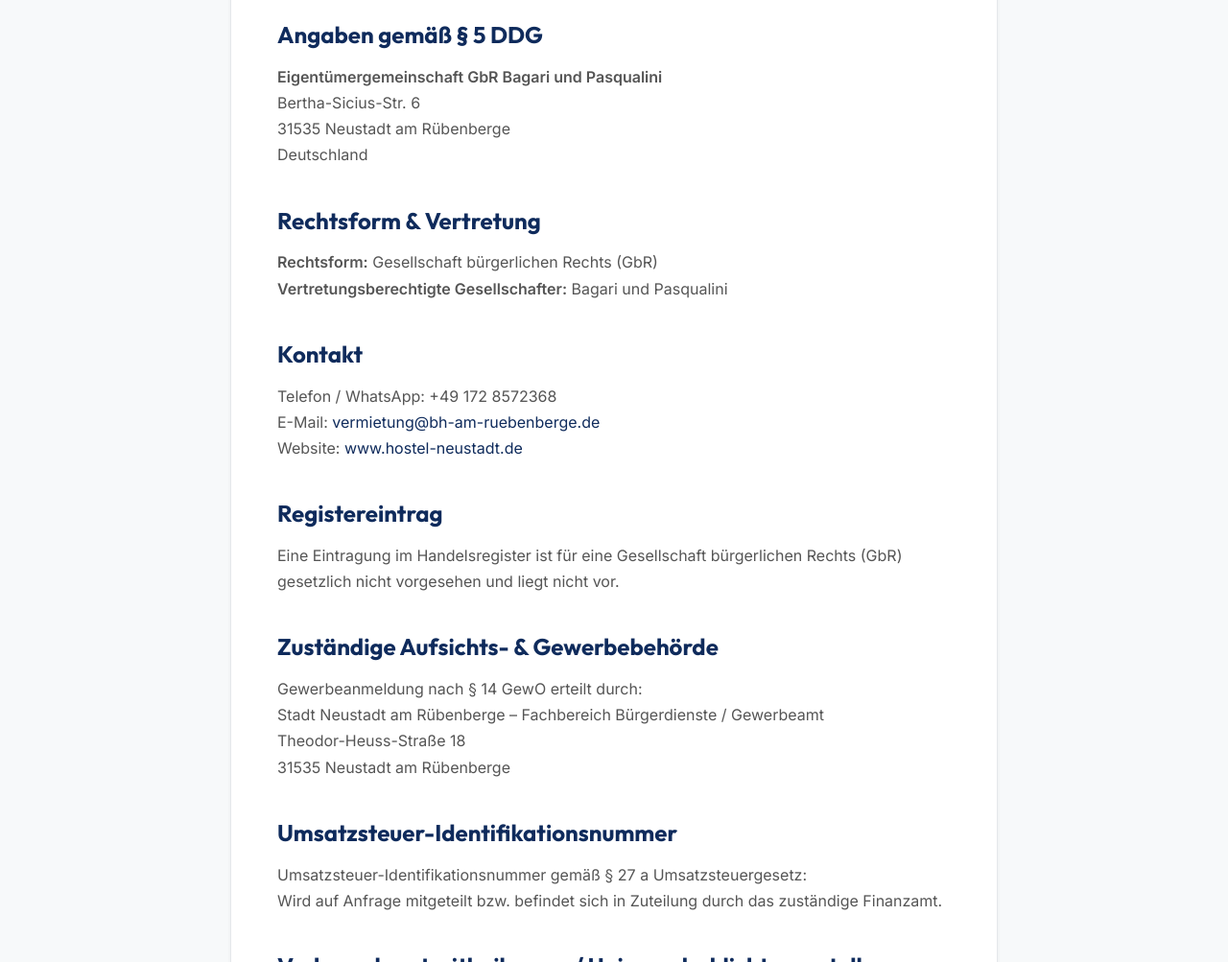
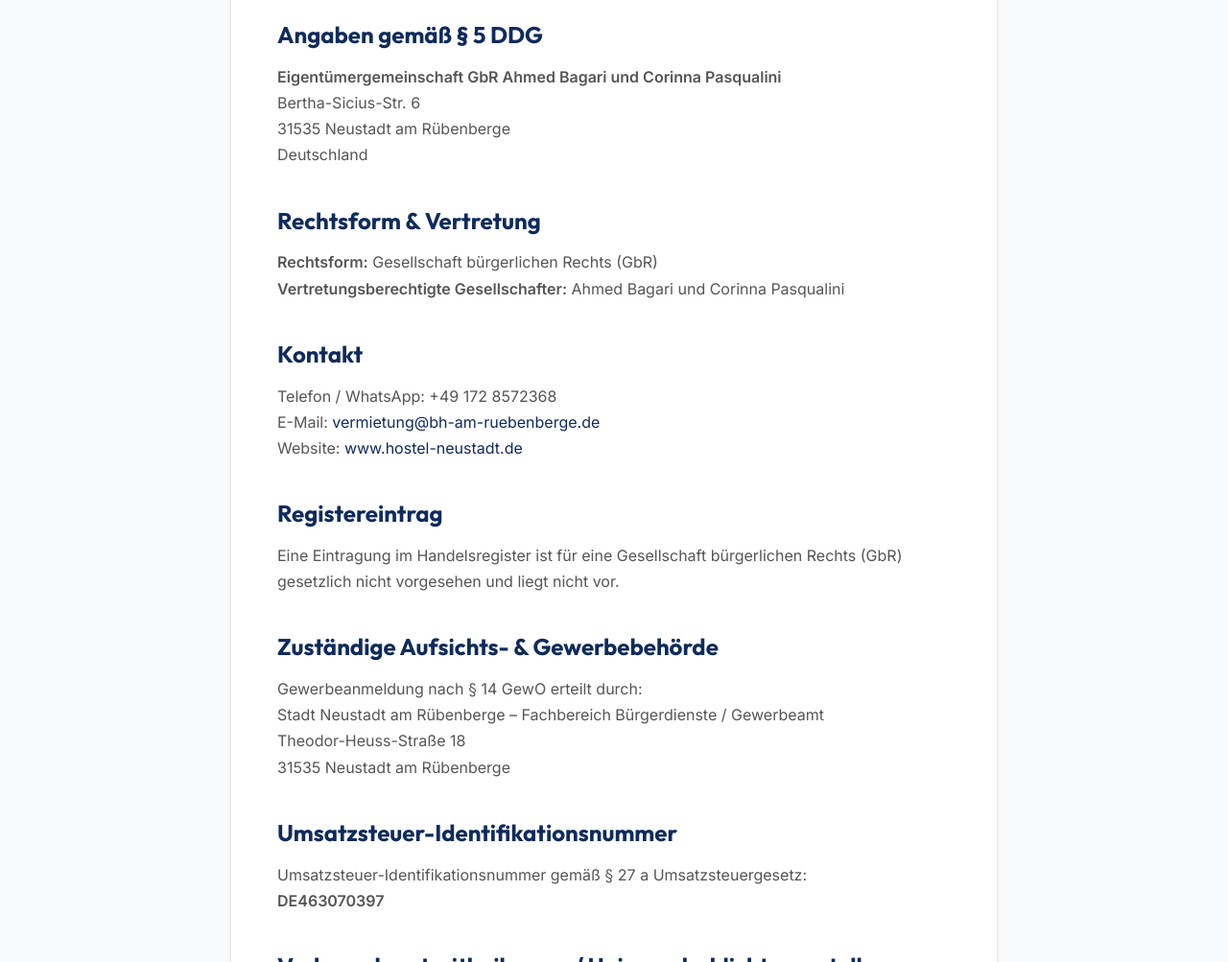
Before and after one commit to friesescholz-byte/hostel_neustadt, a React (Vite) app: page /impressum in a window 1280 px wide. Shown: the part 197-1200 px from the top of the page at 96% size. Built offline with nearby package versions, Linux system fonts and the light colour scheme; no server answers.

Commit message:
feat: USt-IdNr DE463070397 & Gesellschafter Ahmed Bagari und Corinna Pasqualini in Rechtstexten, Store, E-Mails und PDF-Rechnung eingepflegt

```diff
--- a/src/pages/AccessibilityPage.jsx
+++ b/src/pages/AccessibilityPage.jsx
@@ -27,7 +27,7 @@ const AccessibilityPage = () => {
 
           <div className="legal-content">
             <p>
-              Die <strong>Eigentümergemeinschaft GbR Bagari und Pasqualini</strong> ist bestrebt, ihr Unterkunftsangebot im <strong>Hostel Neustadt</strong> sowie ihren digitalen Webauftritt im Einklang mit den Bestimmungen des <strong>Barrierefreiheitsstärkungsgesetzes (BFSG)</strong>, der europäischen Richtlinie (EU) 2016/2102 sowie den Richtlinien für barrierefreie Webinhalte (WCAG 2.1 auf Konformitätsstufe AA) barrierefrei und uneingeschränkt zugänglich zu gestalten.
+              Die <strong>Eigentümergemeinschaft GbR Ahmed Bagari und Corinna Pasqualini</strong> ist bestrebt, ihr Unterkunftsangebot im <strong>Hostel Neustadt</strong> sowie ihren digitalen Webauftritt im Einklang mit den Bestimmungen des <strong>Barrierefreiheitsstärkungsgesetzes (BFSG)</strong>, der europäischen Richtlinie (EU) 2016/2102 sowie den Richtlinien für barrierefreie Webinhalte (WCAG 2.1 auf Konformitätsstufe AA) barrierefrei und uneingeschränkt zugänglich zu gestalten.
             </p>
 
             <h2>1. Physische Barrierefreiheit vor Ort im Hostel</h2>
@@ -81,7 +81,7 @@ const AccessibilityPage = () => {
               Sind Ihnen auf unserer Website Barrieren aufgefallen? Haben Sie Anregungen oder benötigen Sie Informationen zu unseren barrierefreien Zimmern in einem alternativen Format? Wir freuen uns über Ihren Hinweis und helfen Ihnen gerne umgehend weiter:
             </p>
             <div style={{ background: '#f8fafc', border: '1px solid #e2e8f0', borderRadius: '10px', padding: '1.25rem', marginTop: '1rem', lineHeight: '1.8' }}>
-              <strong>Eigentümergemeinschaft GbR Bagari und Pasqualini</strong><br/>
+              <strong>Eigentümergemeinschaft GbR Ahmed Bagari und Corinna Pasqualini</strong><br/>
               Bertha-Sicius-Str. 6<br/>
               31535 Neustadt am Rübenberge<br/>
               Telefon / WhatsApp: <a href="https://wa.me/491728572368" target="_blank" rel="noopener noreferrer">+49 172 8572368</a><br/>
--- a/src/pages/ImprintPage.jsx
+++ b/src/pages/ImprintPage.jsx
@@ -18,7 +18,7 @@ const ImprintPage = () => {
           <div className="legal-content">
             <h2>Angaben gemäß § 5 DDG</h2>
             <p>
-              <strong>Eigentümergemeinschaft GbR Bagari und Pasqualini</strong><br/>
+              <strong>Eigentümergemeinschaft GbR Ahmed Bagari und Corinna Pasqualini</strong><br/>
               Bertha-Sicius-Str. 6<br/>
               31535 Neustadt am Rübenberge<br/>
               Deutschland
@@ -27,7 +27,7 @@ const ImprintPage = () => {
             <h2>Rechtsform & Vertretung</h2>
             <p>
               <strong>Rechtsform:</strong> Gesellschaft bürgerlichen Rechts (GbR)<br/>
-              <strong>Vertretungsberechtigte Gesellschafter:</strong> Bagari und Pasqualini
+              <strong>Vertretungsberechtigte Gesellschafter:</strong> Ahmed Bagari und Corinna Pasqualini
             </p>
 
             <h2>Kontakt</h2>
@@ -53,7 +53,7 @@ const ImprintPage = () => {
             <h2>Umsatzsteuer-Identifikationsnummer</h2>
             <p>
               Umsatzsteuer-Identifikationsnummer gemäß § 27 a Umsatzsteuergesetz:<br/>
-              Wird auf Anfrage mitgeteilt bzw. befindet sich in Zuteilung durch das zuständige Finanzamt.
+              <strong>DE463070397</strong>
             </p>
 
             <h2>Verbraucherstreitbeilegung / Universalschlichtungsstelle</h2>
--- a/src/pages/PrivacyPage.jsx
+++ b/src/pages/PrivacyPage.jsx
@@ -27,13 +27,13 @@ const PrivacyPage = () => {
             <h2>2. Verantwortliche Stelle</h2>
             <p>Verantwortlich für die Datenverarbeitung auf dieser Website im Sinne der Datenschutz-Grundverordnung (DSGVO) ist:</p>
             <p>
-              <strong>Eigentümergemeinschaft GbR Bagari und Pasqualini</strong><br/>
+              <strong>Eigentümergemeinschaft GbR Ahmed Bagari und Corinna Pasqualini</strong><br/>
               Bertha-Sicius-Str. 6<br/>
               31535 Neustadt am Rübenberge<br/>
               Deutschland
             </p>
             <p>
-              <strong>Vertretungsberechtigte Gesellschafter:</strong> Bagari und Pasqualini<br/>
+              <strong>Vertretungsberechtigte Gesellschafter:</strong> Ahmed Bagari und Corinna Pasqualini<br/>
               <strong>Telefon / WhatsApp:</strong> +49 172 8572368<br/>
               <strong>E-Mail:</strong> <a href="mailto:vermietung@bh-am-ruebenberge.de">vermietung@bh-am-ruebenberge.de</a><br/>
               <strong>Website:</strong> <a href="https://hostel-neustadt.de">www.hostel-neustadt.de</a>
--- a/src/pages/TermsPage.jsx
+++ b/src/pages/TermsPage.jsx
@@ -16,7 +16,7 @@ const TermsPage = () => {
         <div className="legal-container">
           <h1 className="legal-title">Allgemeine Geschäftsbedingungen (AGB) & Stornierungsbedingungen</h1>
           <p className="legal-intro-note">
-            Stand: Oktober 2026 · Hostel Neustadt, Bahnhofstraße 10, 31535 Neustadt am Rübenberge
+            Stand: Oktober 2026 · Hostel Neustadt, Bertha-Sicius-Str. 6, 31535 Neustadt am Rübenberge
           </p>
 
           {/* Quick Summary Highlights for Guests */}
@@ -61,7 +61,7 @@ const TermsPage = () => {
 
             <h2>Teil II: Vertragliche Stornierungsbedingungen & Rücktritt des Gastes</h2>
             <p>
-              Ein Rücktritt des Gastes von dem mit dem Hostel Neustadt geschlossenen Beherbergungsvertrag bedarf der Textform (z. B. per E-Mail an <code>info@hostel-neustadt.de</code>).
+              Ein Rücktritt des Gastes von dem mit dem Hostel Neustadt geschlossenen Beherbergungsvertrag bedarf der Textform (z. B. per E-Mail an <code>vermietung@bh-am-ruebenberge.de</code>).
               Erfolgt die Stornierung nicht innerhalb der nachfolgenden Fristen, bleibt der Anspruch des Hostels auf die vereinbarte Vergütung gemäß § 537 BGB unter Anrechnung ersparter Aufwendungen bestehen.
             </p>
 
@@ -89,7 +89,7 @@ const TermsPage = () => {
             <h3>§ 1 Geltungsbereich & Vertragspartner</h3>
             <p>
               (1) Diese Geschäftsbedingungen gelten für Verträge über die mietweise Überlassung von Hostel- und Hotelzimmern zur Beherbergung sowie alle für den Gast erbrachten weiteren Leistungen des Hostels Neustadt (nachfolgend „Hostel“).<br />
-              (2) Vertragspartner ist das Hostel Neustadt, Bahnhofstraße 10, 31535 Neustadt am Rübenberge.
+              (2) Vertragspartner ist die Eigentümergemeinschaft GbR Ahmed Bagari und Corinna Pasqualini (Hostel Neustadt), Bertha-Sicius-Str. 6, 31535 Neustadt am Rübenberge.
             </p>
 
             <h3>§ 2 Vertragsschluss & Zahlung</h3>
--- a/src/services/bookingStore.js
+++ b/src/services/bookingStore.js
@@ -79,11 +79,13 @@ const DEFAULT_CUSTOM_PERIODS = [
 const DEFAULT_SETTINGS = {
   hostEmail: 'scholz.friese@gmail.com',
   hotelName: 'Hostel Neustadt',
-  companyName: 'Eigentümergemeinschaft GbR Bagari und Pasqualini',
+  companyName: 'Eigentümergemeinschaft GbR Ahmed Bagari und Corinna Pasqualini',
   hotelAddress: 'Bertha-Sicius-Str. 6, 31535 Neustadt am Rübenberge',
   hotelPhone: '+49 172 8572368',
   hotelEmail: 'vermietung@bh-am-ruebenberge.de',
   iban: 'DE98 2506 9262 0011 3700 00',
+  ustId: 'DE463070397',
+  taxId: 'DE463070397',
   taxRate: 7,
   mollieApiKey: (typeof import.meta !== 'undefined' && import.meta.env?.VITE_MOLLIE_API_KEY) || 'test_Bf8wMeDwtf9jmmqSBEdqPDMADEd5eh',
   currency: 'EUR'
--- a/src/services/pdfGenerator.js
+++ b/src/services/pdfGenerator.js
@@ -135,7 +135,7 @@ export async function generateInvoicePDF(booking) {
   drawMetaRow('Buchungs-Nr.:', booking.bookingNumber || 'HN-2026-0001');
   drawMetaRow('Leistungszeitraum:', `${checkinFmt} – ${checkoutFmt}`);
   drawMetaRow('Rechtsform:', 'GbR (HRB entfällt)');
-  drawMetaRow('USt-IdNr.:', 'In Zuteilung');
+  drawMetaRow('USt-IdNr.:', 'DE463070397');
 
   // --- 4. Subject / Title ---
   yPos = 98;
@@ -352,8 +352,8 @@ export async function generateInvoicePDF(booking) {
   doc.text('Unternehmensdaten', 145, footY);
   doc.setFont('helvetica', 'normal');
   doc.text('Eigentümergemeinschaft GbR', 145, footY + 3.5);
-  doc.text('Bagari und Pasqualini', 145, footY + 7);
-  doc.text('USt-IdNr.: In Zuteilung (GbR)', 145, footY + 10.5);
+  doc.text('Ahmed Bagari & Corinna Pasqualini', 145, footY + 7);
+  doc.text('USt-IdNr.: DE463070397', 145, footY + 10.5);
 
   return doc;
 }
```
Also changed, not shown: src/services/emailService.js (+8 -8 lines).
